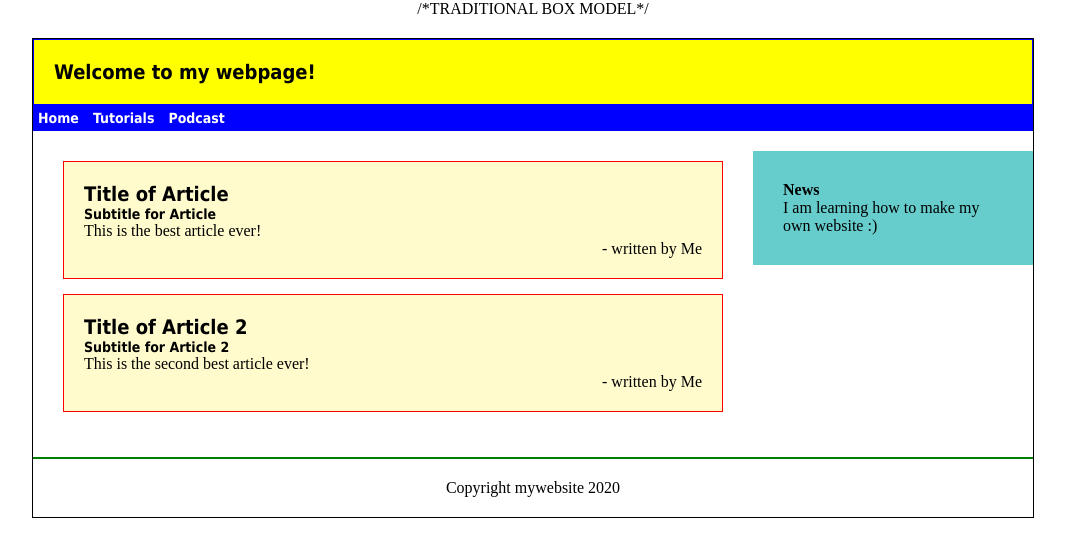
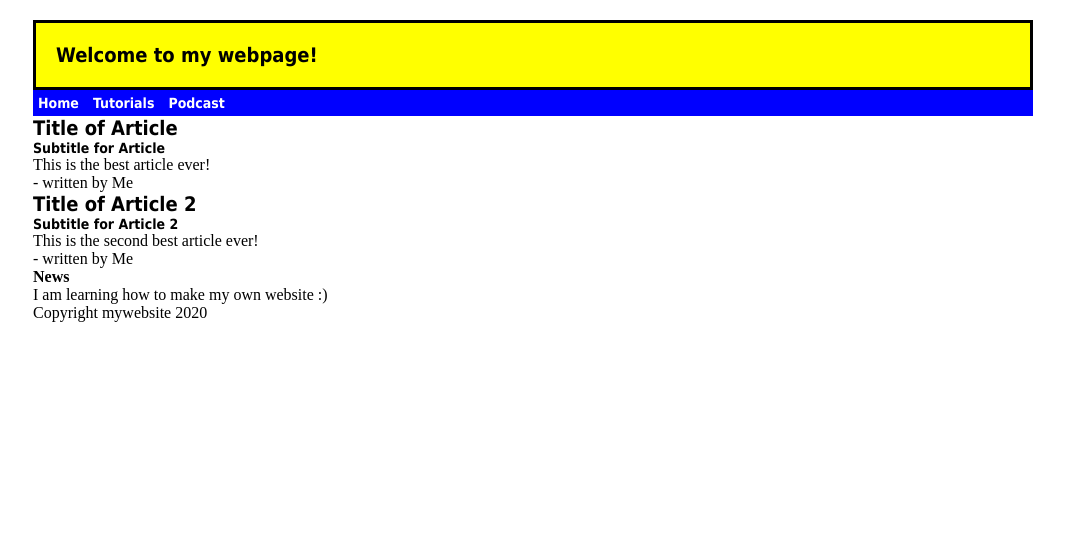
Before and after one commit to manasseth/HTML, a plain HTML site: page tut9.html in a window 1280 px wide. Shown: the whole page, without its empty margins (107-1172 px from the left). Drawn offline with Linux system fonts and the light colour scheme.

Commit message:
Starting with flexible box model

```diff
--- /dev/null
+++ b/mainFlex.css
@@ -0,0 +1,43 @@
+/*FLEXIBLE BOX MODEL*/
+
+*{
+  margin: 0px;
+  padding: 0px;
+}
+h1{
+  font: bold 20px Tahoma;
+}
+h2{
+  font: bold 14px Tahoma;
+}
+header, section, footer, aside, nav, article, hgroup{
+  display: block;
+}
+body{
+  width: 100%;
+  display: -webkit-box;
+  -webkit-box-pack: center; /*centers the website*/
+}
+#big_wrapper{
+  max-width: 1000px;
+  margin: 20px 0px;
+  display: -webkit-box;
+  -webkit-box-orient: vertical;
+  -webkit-box-flex: 1; /*1=flexible 0=fixed*/
+}
+#top_header{
+  background: yellow;
+  border: 3px solid black;
+  padding: 20px;
+}
+#top_menu{
+  border: red;
+  background: blue;
+  color: white;
+}
+#top_menu li{
+  display: inline-block; /*inline= position it in line instead of on top of eachother*/
+  list-style: none; /*basically means no bullets or anything*/
+  padding: 5px;
+  font: bold 14px Tahoma;
+}
--- a/tut9.html
+++ b/tut9.html
@@ -1,11 +1,10 @@
 <!DOCTYPE html>
 
-/*TRADITIONAL BOX MODEL*/
 <html lang="en">
 <head>
   <meta charset="utf-8"/>
   <title>My website</title>
-  <link rel="stylesheet" href="main10.css">
+  <link rel="stylesheet" href="mainFlex.css">
 </head>
 
 <body>
@@ -22,6 +21,8 @@
         <li>Podcast</li>
       </ul>
     </nav>
+
+    <div id="new_div">
 
       <section id="main_section">
         <article>
@@ -56,6 +57,8 @@
         I am learning how to make my own website :)
       </aside>
 
+    </div>
+
     <footer id="the_footer">
       Copyright mywebsite 2020
     </footer>
```
Lines whose indentation alone changed are shown as unchanged.
